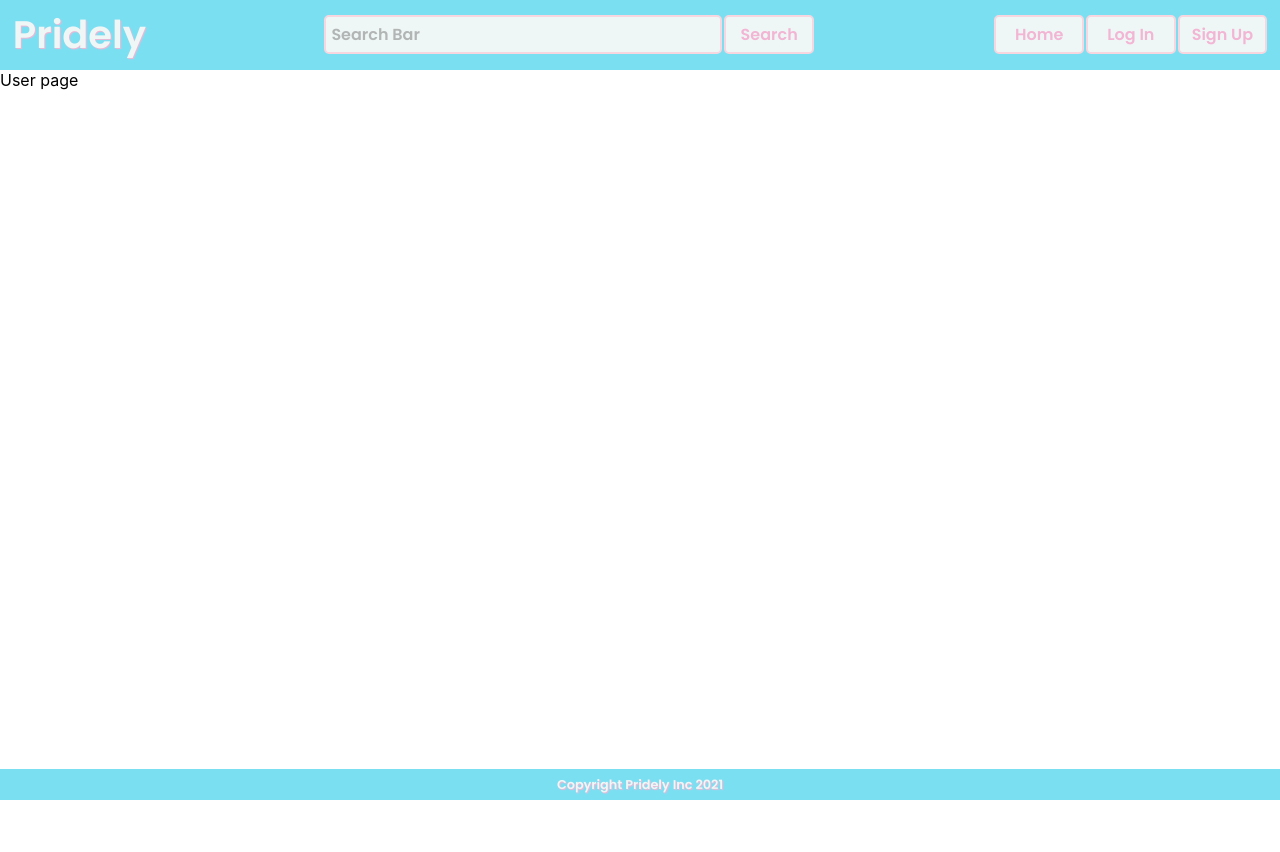
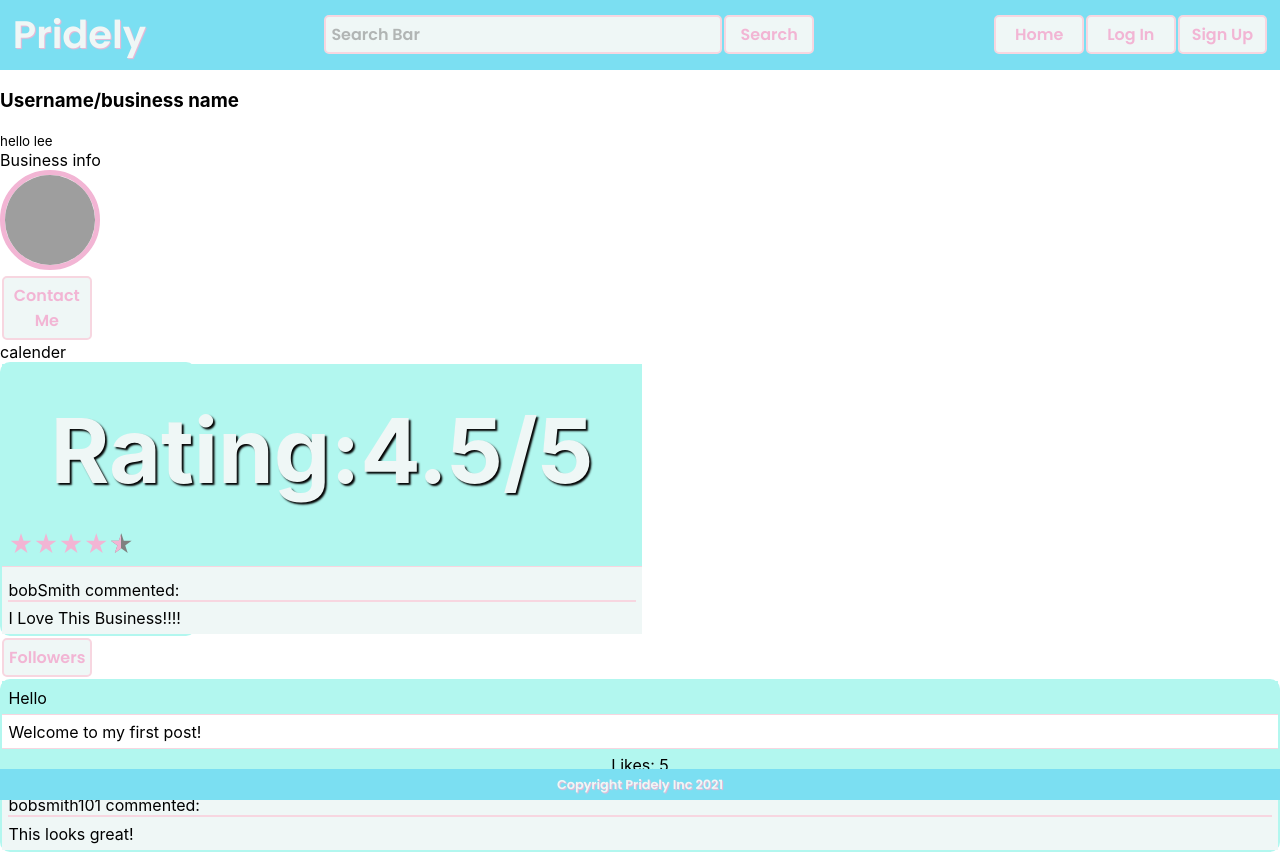
Before and after one commit to LeeFarnell/pridely-frontend, a React (Create React App) app: page /user-profile in a window 1280 px wide. Before the commit the page ends 800 px from the top, so only its background shows below. Built offline with nearby package versions, Linux system fonts and the light colour scheme; grey boxes are pictures that could not be loaded.

Commit message:
elements added to profile page

```diff
--- a/src/components/modal/index.js
+++ b/src/components/modal/index.js
@@ -29,7 +29,7 @@ const useStyles = makeStyles((theme) => ({
   },
 }));
 
-const SimpleModal = () => {
+const SimpleModal = (props) => {
   const classes = useStyles();
   // getModalStyle is not a pure function, we roll the style only on the first render
   const [modalStyle] = React.useState(getModalStyle);
@@ -55,7 +55,7 @@ const SimpleModal = () => {
 
   return (
     <div>
-      <Button type="button" onClick={handleOpen} name="Open Modal" />
+      <Button type="button" onClick={handleOpen} name={props.name} />
 
       <Modal
         open={open}
--- a/src/pages/user/index.js
+++ b/src/pages/user/index.js
@@ -1,5 +1,36 @@
+import Avatar from "../../components/avatar";
+import SimpleModal from "../../components/modal";
+import NewsFeedCard from "../../components/newsfeed-card";
+import ReviewCard from "../../components/review-card";
+
 const UserProfile = () => {
-  return <div>User page</div>;
+  return (
+    <>
+      <div className="profile-container">
+        <div>
+          <h3>Username/business name</h3>
+          <small>hello lee</small>
+          <div>Business info</div>
+        </div>
+        <div>
+          <Avatar URL="https://pbs.twimg.com/profile_images/1290710495465541633/BhrDfujl_400x400.jpg" />
+          <SimpleModal name="Contact Me" />
+        </div>
+        <div>
+          <div>calender</div>
+          <ReviewCard />
+          <SimpleModal name="Followers" />
+        </div>
+      </div>
+      <div>
+        <NewsFeedCard
+          title="Hello"
+          body="Welcome to my first post!"
+          likes="5"
+        />
+      </div>
+    </>
+  );
 };
 
 export default UserProfile;
```
